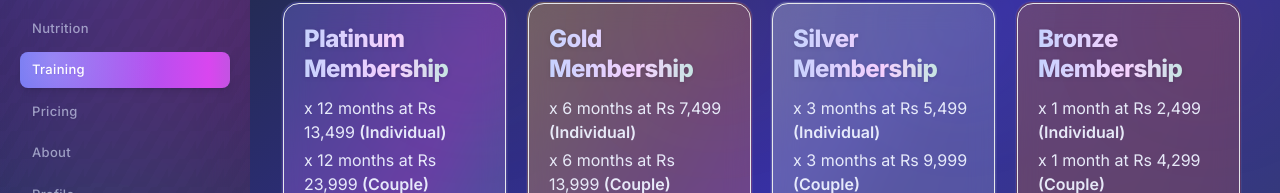
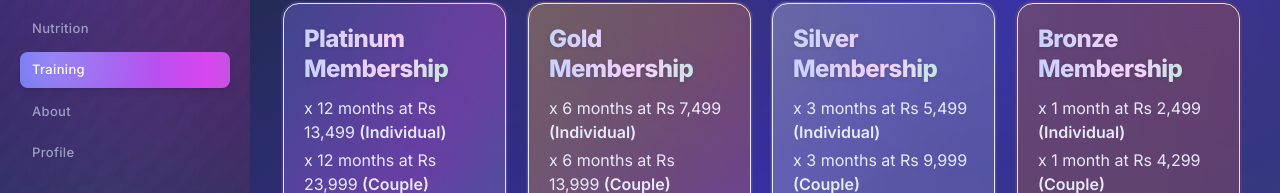
Before and after one commit to Ranjuna120/FitnessMomentum, a Next.js app: page /dashboard/training in a window 1280 px wide. Shown: the part 205-398 px from the top of the page. Built offline with nearby package versions, Linux system fonts and the light colour scheme; no server answers.

Commit message:
Update dashboard-nav.tsx

```diff
--- a/src/components/navigation/dashboard-nav.tsx
+++ b/src/components/navigation/dashboard-nav.tsx
@@ -8,7 +8,7 @@ const links = [
   { href: '/dashboard/metrics', label: 'Metrics' },
   { href: '/dashboard/nutrition', label: 'Nutrition' },
   { href: '/dashboard/training', label: 'Training' },
-  { href: '/pricing', label: 'Pricing' },
+  // { href: '/pricing', label: 'Pricing' },
   { href: '/dashboard/about', label: 'About' },
   { href: '/dashboard/profile', label: 'Profile' },
 ]
```
